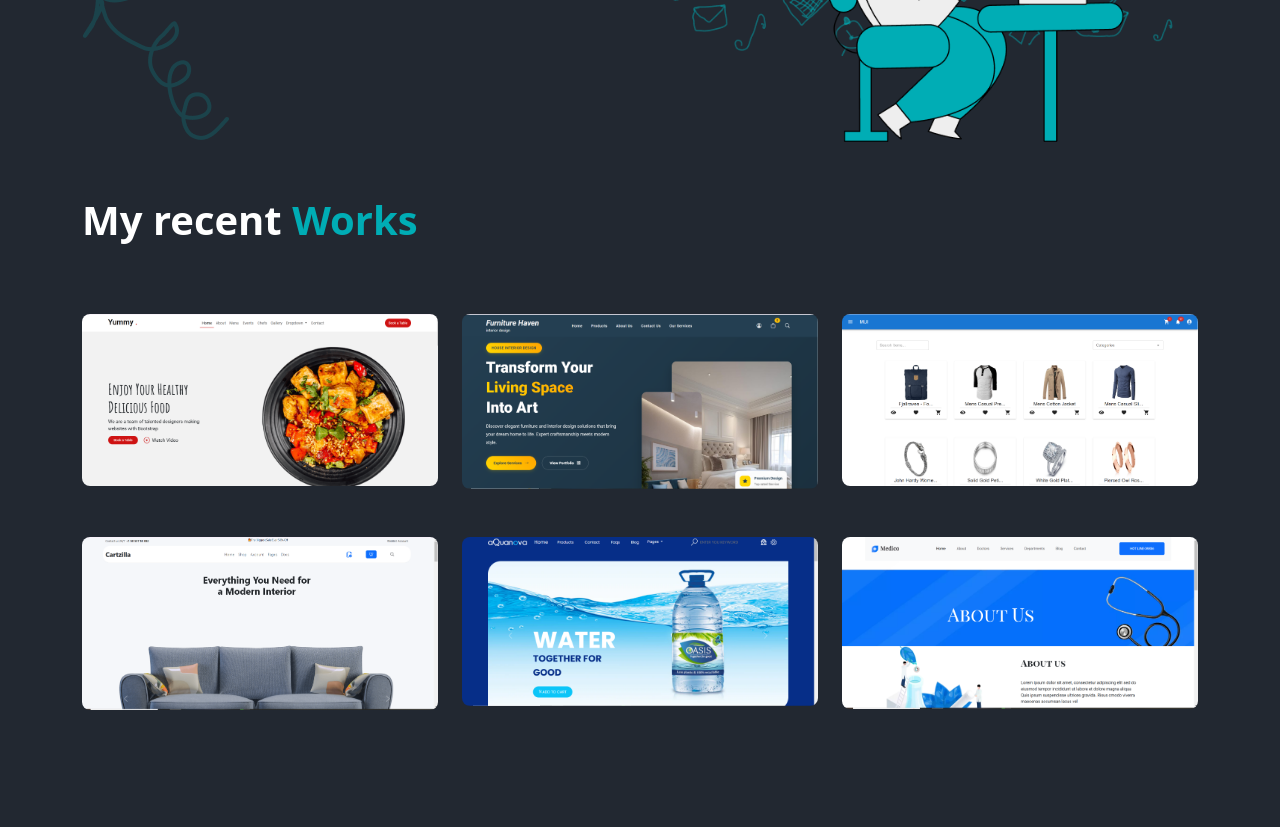
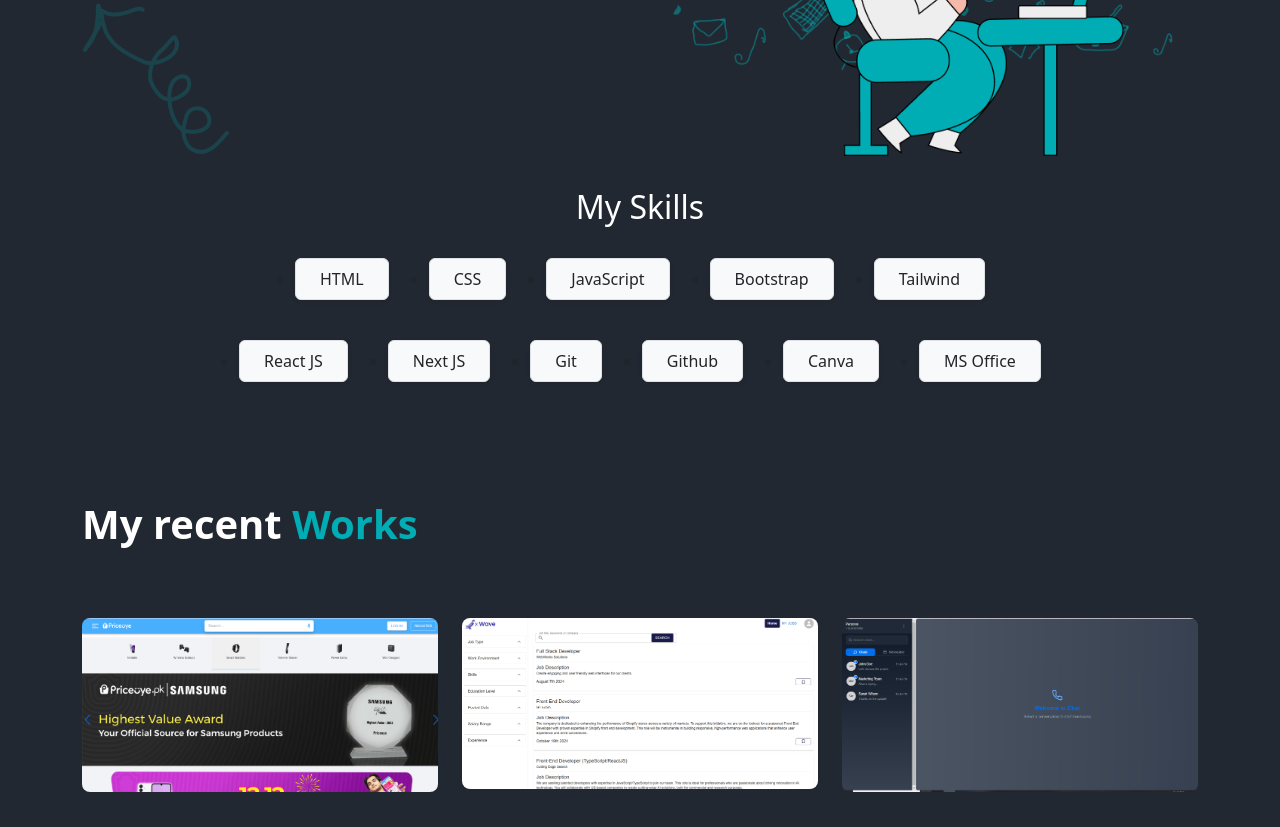
Before and after one commit to farazal9/Personal-Portfolio, a plain HTML site: page index.html in a window 1280 px wide. Shown: the part 991-1818 px from the top of the page. Drawn offline with nearby package versions, Linux system fonts and the light colour scheme.

Commit message:
skills added

```diff
--- a/index.css
+++ b/index.css
@@ -69,3 +69,23 @@ p{
         transform: rotate(180deg);
       }
   }
+
+
+  #skills {
+    padding: 2rem;
+    border-radius: 1rem;
+  }
+  ul li {
+    animation: fadeInUp 0.8s ease;
+    margin: 0.5rem;
+  }
+  @keyframes fadeInUp {
+    from {
+      opacity: 0;
+      transform: translateY(20px);
+    }
+    to {
+      opacity: 1;
+      transform: translateY(0);
+    }
+  }
--- a/index.html
+++ b/index.html
@@ -152,6 +152,30 @@
 
         </div>
 
+<!-- stack languages -->
+
+<section id="skills" class="max-w-[53rem] scroll-mt-28 text-center mb-28">
+    <h2 class="text-3xl font-medium capitalize mb-8 text-center text-white">My Skills</h2>
+    <ul class="d-flex flex-wrap justify-content-center gap-4 my-4 px-4 text-lg text-gray-300">
+      <li class="bg-light border rounded px-4 py-2 text-dark transition shadow-sm hover-shadow-lg">HTML</li>
+      <li class="bg-light border rounded px-4 py-2 text-dark transition shadow-sm hover-shadow-lg">CSS</li>
+      <li class="bg-light border rounded px-4 py-2 text-dark transition shadow-sm hover-shadow-lg">JavaScript</li>
+      <li class="bg-light border rounded px-4 py-2 text-dark transition shadow-sm hover-shadow-lg">Bootstrap</li>
+      <li class="bg-light border rounded px-4 py-2 text-dark transition shadow-sm hover-shadow-lg">Tailwind</li>
+
+    </ul>
+    <ul class="d-flex flex-wrap justify-content-center gap-4 my-4 px-4 text-lg text-gray-300">
+        <li class="bg-light border rounded px-4 py-2 text-dark transition shadow-sm hover-shadow-lg">React JS </li>
+        <li class="bg-light border rounded px-4 py-2 text-dark transition shadow-sm hover-shadow-lg">Next JS</li>
+        <li class="bg-light border rounded px-4 py-2 text-dark transition shadow-sm hover-shadow-lg">Git</li>
+        <li class="bg-light border rounded px-4 py-2 text-dark transition shadow-sm hover-shadow-lg">Github</li>
+        <li class="bg-light border rounded px-4 py-2 text-dark transition shadow-sm hover-shadow-lg">Canva</li>
+        <li class="bg-light border rounded px-4 py-2 text-dark transition shadow-sm hover-shadow-lg">MS Office</li>
+      </ul>
+  </section>
+
+
+
 
         <!-- projects -->
 
@@ -164,6 +188,27 @@
                 <span class="fs-1 fw-bolder">My recent </span>
                 <span class="fs-1  dev fw-bolder">Works</span>
 
+            </div>
+            <div class="row">
+
+                <div class="mt-5 col-lg-4 col-md-12 col-sm-12">
+                    <a href="https://capstone-project-d7sf-65g7k0d2r-farazal9s-projects.vercel.app/" target="_blank">
+                        <img class="img-fluid rounded-3" src="./img/11.PNG" alt="project" />
+                    </a>
+                </div>
+
+                <div class="mt-5  col-lg-4 col-md-12 col-sm-12">
+                    <a href="https://xwave-jobs.vercel.app/user/dashboard" target="_blank">
+                        <img class="img-fluid rounded-3" src="./img/22.PNG" alt="project" />
+                    </a>
+                </div>
+
+                <div class="mt-5 col-lg-4 col-md-12 col-sm-12">
+                    <a href="https://github.com/farazal9/Internship-Task-"
+                        target="_blank">
+                        <img class="img-fluid rounded-3" src="./img/33.PNG" alt="project" />
+                    </a>
+                </div>
             </div>
 
             <div class="row">
@@ -263,9 +308,6 @@
 
         </div>
 
-
-
-
 <hr>
 
         <div class="container mt-5">
@@ -273,9 +315,6 @@
 
             <h1 class="fw-bolder">Connect with Me</h1>
             <span class="dev fw-bolder">I’d love to connect and discuss opportunities. Find me on</span>
-
-
-
 
             <div class="">
 
@@ -286,7 +325,7 @@
         </a>
 
         <!-- GitHub Link -->
-        <a href="https://github.com/farazal9?tab=repositories" target="_blank" style="margin: 0 10px;">
+        <a href="https://github.com/farazal9" target="_blank" style="margin: 0 10px;">
             <img class="img-fluid mx-3" src="https://cdn-icons-png.flaticon.com/512/733/733609.png" alt="GitHub" style="width: 40px; height: 40px;">
         </a>
 
@@ -304,14 +343,6 @@
 
     </div>
 
-
-
-
-
-
-
-
-
 </body>
 
 </html>
```
Also changed, not shown: img/11.PNG (added), img/22.PNG (added), img/33.PNG (added).
